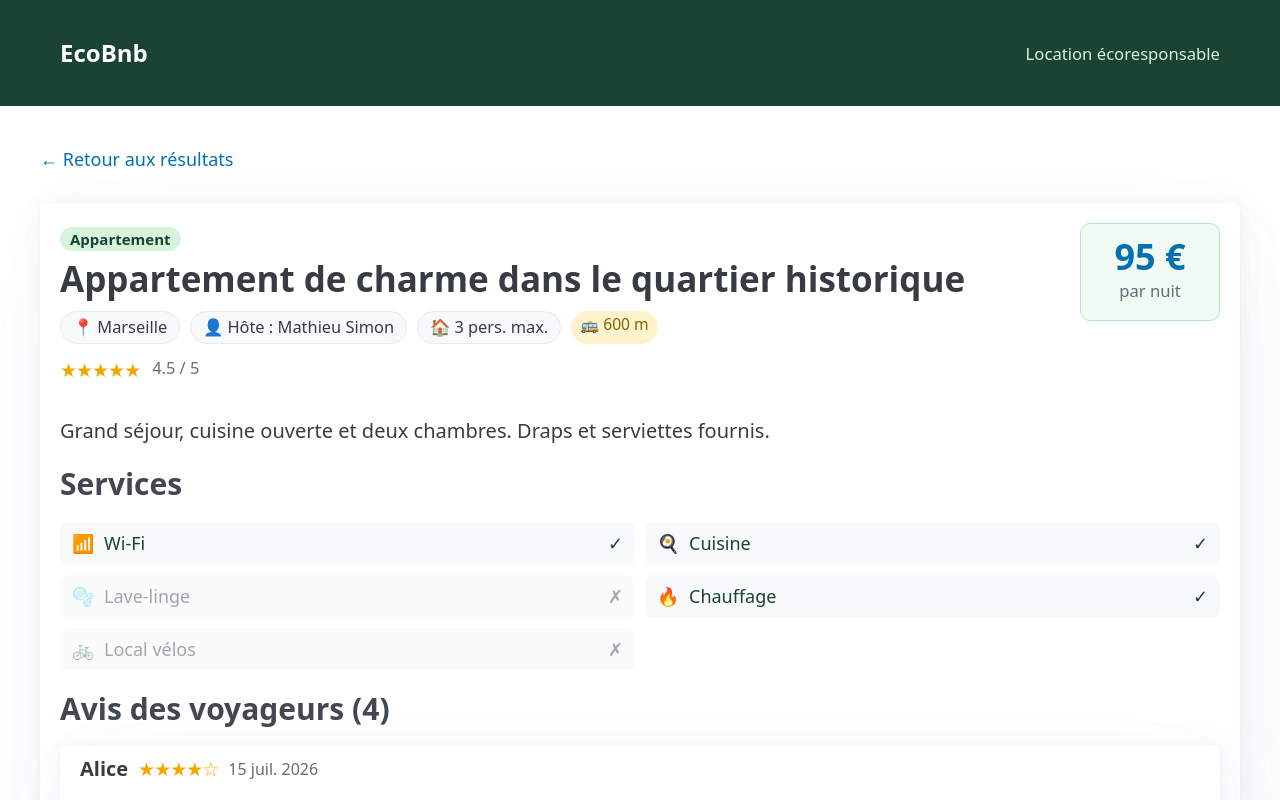
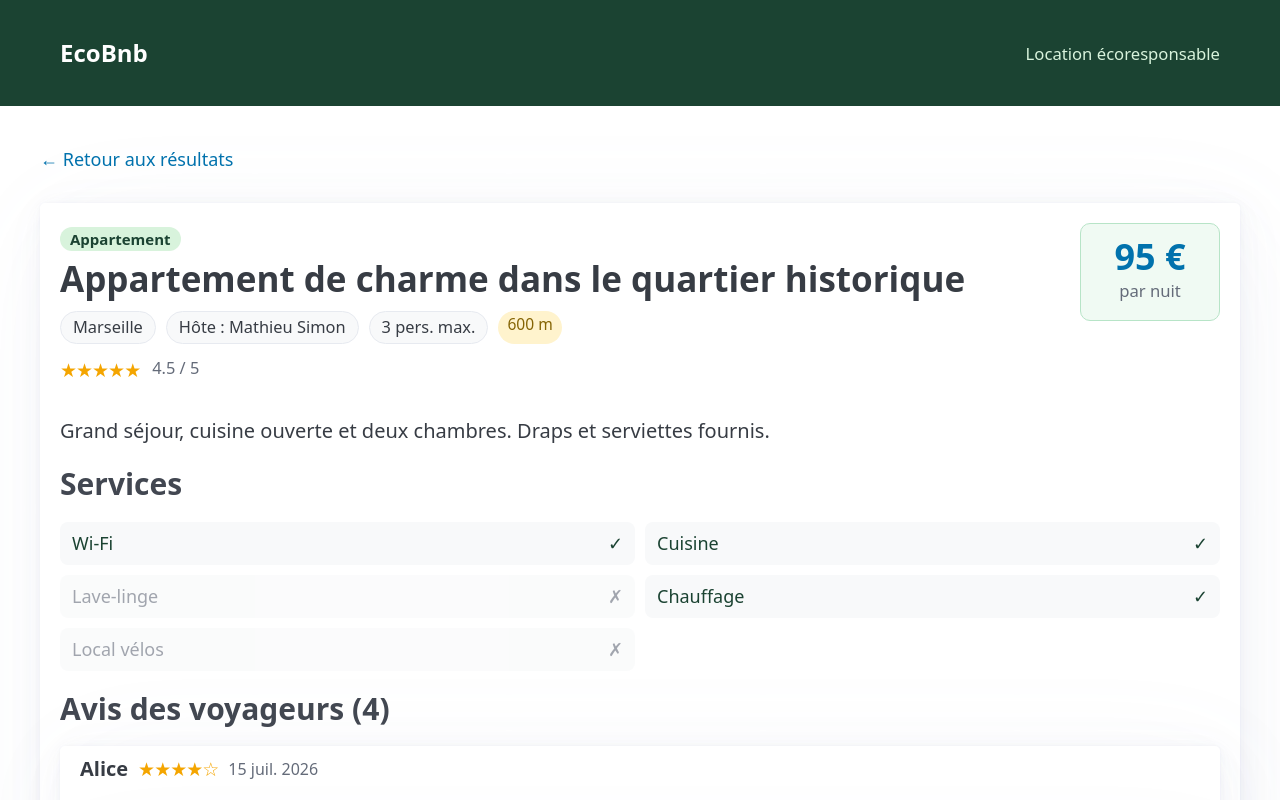
Before and after one commit to UTT-GL03/ECObnb, a React (Vite) app in the folder frontend/: page /0 in a window 1280 px wide. Shown: the top 800 px of the page. Built offline with nearby package versions, Linux system fonts and the light colour scheme.

Commit message:
remove emojis

```diff
--- a/frontend/package.json
+++ b/frontend/package.json
@@ -1,4 +1,4 @@
-{
+ {
   "name": "frontend",
   "private": true,
   "version": "0.0.0",
--- a/frontend/src/Listing.jsx
+++ b/frontend/src/Listing.jsx
@@ -17,17 +17,16 @@ function Stars({ rating, max = 5 }) {
 function Services({ services }) {
   if (!services) return <p><em>Services non renseignés.</em></p>
   const labels = {
-    wifi:            { label: 'Wi-Fi',       icon: '📶' },
-    kitchen:         { label: 'Cuisine',      icon: '🍳' },
-    washing_machine: { label: 'Lave-linge',   icon: '🫧' },
-    heating:         { label: 'Chauffage',    icon: '🔥' },
-    bike_storage:    { label: 'Local vélos',  icon: '🚲' },
+    wifi:            'Wi-Fi',
+    kitchen:         'Cuisine',
+    washing_machine: 'Lave-linge',
+    heating:         'Chauffage',
+    bike_storage:    'Local vélos',
   }
   return (
     <div className="services-grid">
-      {Object.entries(labels).map(([key, { label, icon }]) => (
+      {Object.entries(labels).map(([key, label]) => (
         <div key={key} className={`service-item ${services[key] ? 'service-ok' : 'service-no'}`}>
-          <span>{icon}</span>
           <span>{label}</span>
           <span style={{ marginLeft: 'auto' }}>{services[key] ? '✓' : '✗'}</span>
         </div>
@@ -91,10 +90,10 @@ function Listing() {
             <span className="tag">{type}</span>
             <h2>{title}</h2>
             <div className="info-row">
-              <span className="info-pill">📍 {city}</span>
-              <span className="info-pill">👤 Hôte : {host}</span>
-              <span className="info-pill">🏠 {capacity} pers. max.</span>
-              <span className={`transit-badge ${transitClass}`}>🚌 {transit_distance} m</span>
+              <span className="info-pill">{city}</span>
+              <span className="info-pill">Hôte : {host}</span>
+              <span className="info-pill">{capacity} pers. max.</span>
+              <span className={`transit-badge ${transitClass}`}>{transit_distance} m</span>
             </div>
             <div className="info-row">
               <Stars rating={rating} />
--- a/frontend/src/Listings.jsx
+++ b/frontend/src/Listings.jsx
@@ -13,7 +13,7 @@ function Stars({ rating }) {
 
 function TransitBadge({ meters }) {
   const cls = meters <= 300 ? 'transit-green' : meters <= 700 ? 'transit-orange' : 'transit-red'
-  return <span className={`transit-badge ${cls}`}>🚌 {meters} m</span>
+  return <span className={`transit-badge ${cls}`}>{meters} m</span>
 }
 
 function ListingCard({ id, city, type, title, host, price, capacity, rating, transit_distance }) {
@@ -21,10 +21,10 @@ function ListingCard({ id, city, type, title, host, price, capacity, rating, tra
     <article className="listing-card">
       <header>
         <span className="tag">{type}</span>
-        <span className="city-label">📍 {city}</span>
+        <span className="city-label">{city}</span>
       </header>
       <Link to={`/${id}`}><h3>{title}</h3></Link>
-      <p className="capacity">👤 {host} · {capacity} pers.</p>
+      <p className="capacity">{host} · {capacity} pers.</p>
       <footer>
         <span className="price">{price} €<small>/nuit</small></span>
         <Stars rating={rating} />
```
Also changed, not shown: 1 other file (tests, documents, lock files or other folders).
